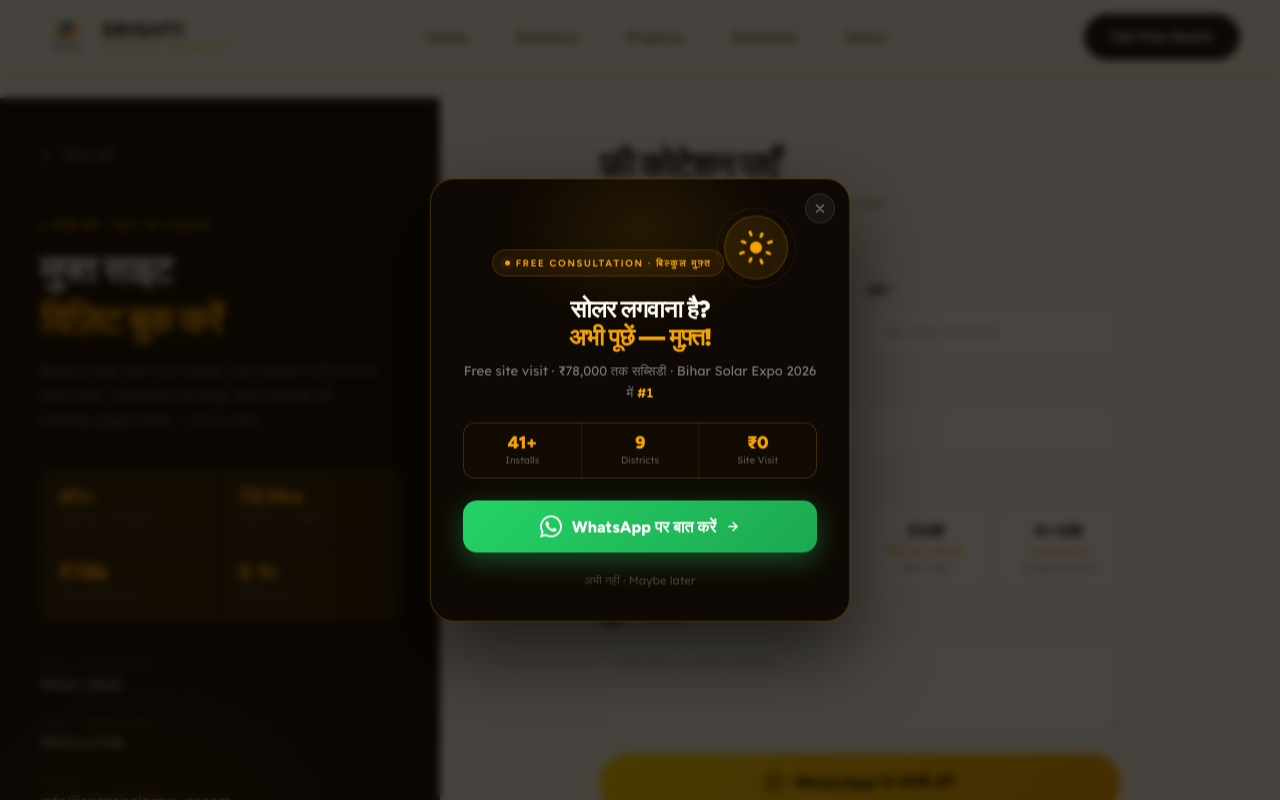
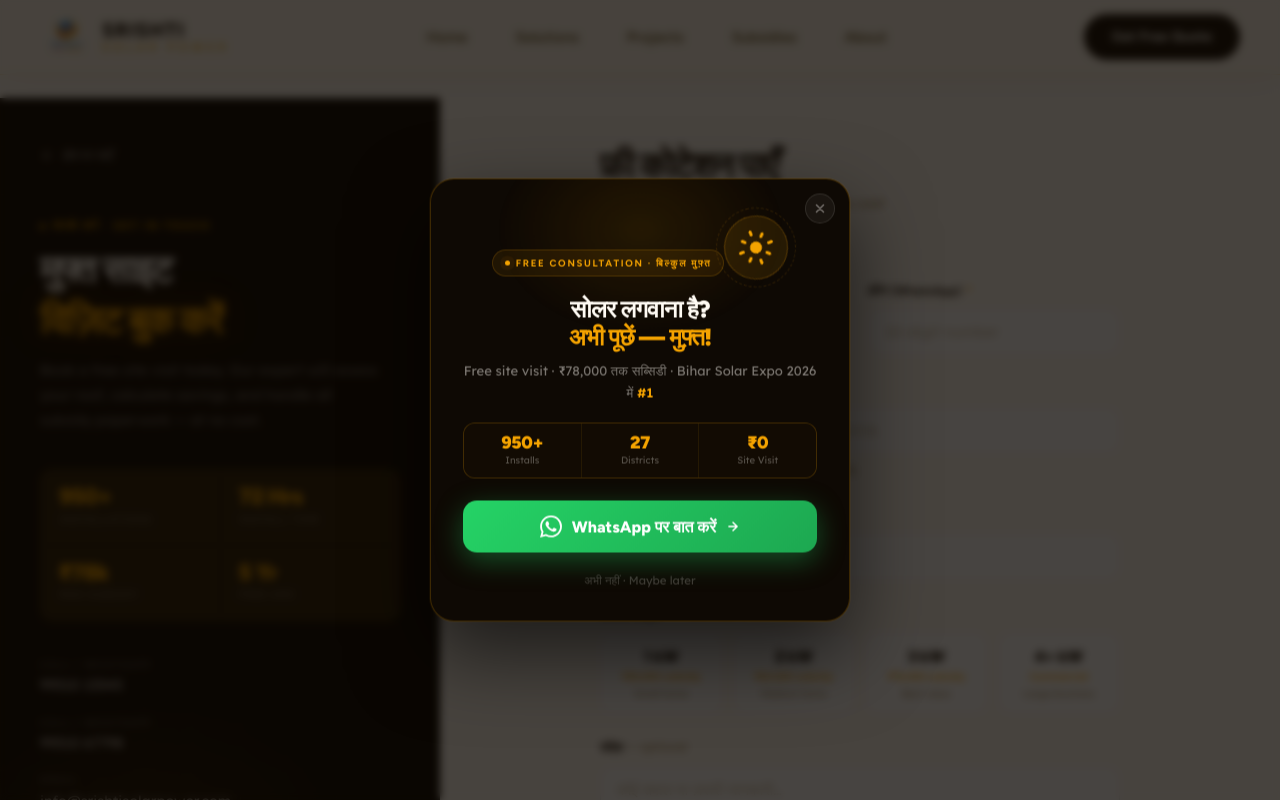
Before and after one commit to itsHellboyHere/Srishti-solar, a Next.js app: page /contact in a window 1280 px wide. Shown: the top 800 px of the page. Built offline with nearby package versions, Linux system fonts and the light colour scheme.

Commit message:
updated contact page

```diff
--- a/src/app/about/page.js
+++ b/src/app/about/page.js
@@ -82,7 +82,7 @@ const organizationSchema = {
     'Highly Honored at Solar Mela — Bihar State Power Holding Company (BSPHCL) 2026',
     'Featured in Dainik Jagran — February 26, 2026',
   ],
-  description: 'Bihar की #1 Solar Company। Founded 2024 by Dayamani। Ranked #1 in technical efficiency at Bihar Solar Expo 2026 by Energy Secretary of Bihar। 41+ rooftop solar installations across 9 districts। ₹31,98,000 PM Surya Ghar subsidy assisted।',
+  description: 'Bihar की #1 Solar Company। Founded 2024 by Dayamani। Ranked #1 in technical efficiency at Bihar Solar Expo 2026 by Energy Secretary of Bihar। 950+ rooftop solar installations across 27 districts। ₹7,41,00,000 PM Surya Ghar subsidy assisted।',
 }
 
 const teamSchema = {
--- a/src/app/api/contact/route.js
+++ b/src/app/api/contact/route.js
@@ -10,7 +10,8 @@
 export async function POST(request) {
   try {
     const body = await request.json()
-    const { name, phone, city, kw, message } = body
+    // Added consumerNumber to the destructured body
+    const { name, phone, consumerNumber, city, kw, message } = body
 
     // ── Validation ──────────────────────────────
     if (!name || !phone || !city || !kw) {
@@ -41,6 +42,7 @@ export async function POST(request) {
       ``,
       `👤 <b>Name:</b> ${name}`,
       `📱 <b>Phone:</b> ${phone}`,
+      consumerNumber ? `🧾 <b>CA Number:</b> ${consumerNumber}` : null,
       `📍 <b>City:</b> ${city}`,
       `⚡ <b>Interest:</b> ${kw} kW System`,
       `💰 <b>Subsidy:</b> ${subsidy}`,
@@ -69,16 +71,14 @@ export async function POST(request) {
     if (!telegramRes.ok) {
       const err = await telegramRes.json()
       console.error('Telegram error:', err)
-      // Don't fail the whole request — still redirect user
     }
 
     // ════════════════════════════════════════════
-    //  2. RESEND EMAIL — uncomment when ready
+    //  2. RESEND EMAIL — updated with CA Number
     // ════════════════════════════════════════════
     /*
     const resend = new Resend(process.env.RESEND_API_KEY)
 
-    // Email to YOU (lead notification)
     await resend.emails.send({
       from:    'Srishti Solar Leads <noreply@srishtisolarpower.com>',
       to:      ['info@srishtisolarpower.com'],
@@ -89,40 +89,32 @@ export async function POST(request) {
           <table style="width:100%;border-collapse:collapse">
             <tr><td style="padding:8px 0;color:#666">Name</td><td style="font-weight:700">${name}</td></tr>
             <tr><td style="padding:8px 0;color:#666">Phone</td><td style="font-weight:700">${phone}</td></tr>
+            ${consumerNumber ? `<tr><td style="padding:8px 0;color:#666">CA Number</td><td style="font-weight:700">${consumerNumber}</td></tr>` : ''}
             <tr><td style="padding:8px 0;color:#666">City</td><td style="font-weight:700">${city}</td></tr>
             <tr><td style="padding:8px 0;color:#666">Interest</td><td style="font-weight:700">${kw} kW</td></tr>
             <tr><td style="padding:8px 0;color:#666">Subsidy</td><td style="font-weight:700">${subsidy}</td></tr>
             ${message ? `<tr><td style="padding:8px 0;color:#666">Message</td><td>${message}</td></tr>` : ''}
             <tr><td style="padding:8px 0;color:#666">Time</td><td>${timestamp}</td></tr>
           </table>
-          <a href="https://wa.me/919931013345" style="display:inline-block;margin-top:24px;background:#25D366;color:#fff;padding:12px 24px;border-radius:8px;text-decoration:none;font-weight:700">
-            Reply on WhatsApp
-          </a>
         </div>
       `,
     })
-
-    // Email to USER (confirmation)
-    // Only send if user provided email — add email field to form first
-    // await resend.emails.send({
-    //   from:    'Srishti Solar Power <info@srishtisolarpower.com>',
-    //   to:      [userEmail],
-    //   subject: 'आपका अनुरोध मिल गया — Srishti Solar Power',
-    //   html: `...confirmation template...`,
-    // })
     */
 
     // ════════════════════════════════════════════
     //  3. BUILD WHATSAPP REDIRECT URL
     // ════════════════════════════════════════════
+    const caPart = consumerNumber ? `उपभोक्ता संख्या (CA): ${consumerNumber}\n` : ''
+
     const waMessage = encodeURIComponent(
       `नमस्ते! मैं ${name} बोल रहा हूँ ${city} से।\n\n` +
       `मुझे ${kw} kW सोलर सिस्टम में रुचि है।\n` +
       `सरकारी सब्सिडी ${subsidy} के बारे में जानकारी चाहिए।\n\n` +
+      caPart +
       `कृपया मुझसे संपर्क करें: ${phone}`
     )
-    // 919931013345
-    const waUrl = `https://wa.me/917004671676?text=${waMessage}`
+
+    const waUrl = `https://wa.me/919931013345?text=${waMessage}`
 
     return Response.json({
       success: true,
--- a/src/app/contact/Contact.jsx
+++ b/src/app/contact/Contact.jsx
@@ -12,7 +12,7 @@ const KW_OPTIONS = [
 ]
 
 const TRUST = [
-  { num: '41+', label: 'Installations' },
+  { num: '950+', label: 'Installations' },
   { num: '72 Hrs', label: 'Install Time'  },
   { num: '₹78k',   label: 'Max Subsidy'  },
   { num: '5 Yr',   label: 'Free AMC'     },
@@ -22,11 +22,11 @@ const CONTACTS = [
   { label: 'Call / WhatsApp', value: '99310 13345',                href: 'tel:+919931013345'              },
   { label: 'Call / WhatsApp', value: '99310 67798',                href: 'tel:+919931067798'              },
   { label: 'Email',           value: 'info@srishtisolarpower.com', href: 'mailto:info@srishtisolarpower.com' },
-{ label: 'Office', value: 'Road No-6, Corner, East Patel Nagar, Near Gandhi Murti, Patna 800023', href: null },
+  { label: 'Office', value: 'Road No-6, Corner, East Patel Nagar, Near Gandhi Murti, Patna 800023', href: null },
 ]
 
 export default function ContactForm() {
-  const [form, setForm]     = useState({ name: '', phone: '', city: '', kw: '', message: '' })
+  const [form, setForm]     = useState({ name: '', phone: '', consumerNumber: '', city: '', kw: '', message: '' })
   const [errors, setErrors] = useState({})
   const [status, setStatus] = useState('idle') // idle | loading | success | error
   const [errMsg, setErrMsg] = useState('')
@@ -112,7 +112,6 @@ export default function ContactForm() {
             calculate savings, and handle all subsidy paperwork — at no cost.
           </p>
 
-          {/* Trust stats */}
           <div className={styles.stats}>
             {TRUST.map((t, i) => (
               <div key={i} className={styles.stat}>
@@ -122,7 +121,6 @@ export default function ContactForm() {
             ))}
           </div>
 
-          {/* Contact info */}
           <div className={styles.contactList}>
             {CONTACTS.map((c, i) => (
               <div key={i} className={styles.contactItem}>
@@ -135,7 +133,6 @@ export default function ContactForm() {
             ))}
           </div>
 
-          {/* Direct WhatsApp */}
           <a href="https://wa.me/919931013345" target="_blank"
             rel="noopener noreferrer" className={styles.waBtn}>
             <svg width="18" height="18" viewBox="0 0 24 24" fill="currentColor">
@@ -191,13 +188,24 @@ export default function ContactForm() {
 
                   <div className={styles.field}>
                     <label className={styles.label}>
-                      फ़ोन <span className={styles.req}>*</span>
+                      फ़ोन (WhatsApp) <span className={styles.req}>*</span>
                     </label>
                     <input type="tel" placeholder="10-digit number"
                       value={form.phone} onChange={set('phone')} maxLength={10}
                       className={`${styles.input} ${errors.phone ? styles.inputErr : ''}`}/>
                     {errors.phone && <span className={styles.errMsg}>{errors.phone}</span>}
                   </div>
+                </div>
+
+                {/* Consumer Number / CA Number */}
+                <div className={styles.field}>
+                  <label className={styles.label}>
+                    उपभोक्ता संख्या (CA Number) <span className={styles.labelHint}> — optional</span>
+                  </label>
+                  <input type="text" placeholder="CA NUMBER - UPBHOKTA SANKHYA"
+                    value={form.consumerNumber} onChange={set('consumerNumber')}
+                    className={styles.input}/>
+                  <span className={styles.labelHint}>सब्सिडी और लोड चेक करने के लिए (बिजली बिल से देखकर भरें)</span>
                 </div>
 
                 {/* City */}
--- a/src/app/contact/page.js
+++ b/src/app/contact/page.js
@@ -5,7 +5,7 @@ const PAGE_URL = `${SITE_URL}/contact`
 
 export const metadata = {
   title: 'Contact | Free Solar Site Visit Bihar | 99310 13345',
-  description: 'Free solar site visit book करें — Patna, Gaya, Muzaffarpur, Bhagalpur, Darbhanga और Bihar के 9 जिलों में। Call/WhatsApp: 99310 13345 या 99310 67798। Office: East Patel Nagar, Patna 800023।',
+  description: 'Free solar site visit book करें — Patna, Gaya, Muzaffarpur, Bhagalpur, Darbhanga और Bihar के 27 जिलों में। Call/WhatsApp: 99310 13345 या 99310 67798। Office: East Patel Nagar, Patna 800023।',
   keywords: [
     'contact Srishti Solar Power',
     'solar installation Patna contact',
@@ -21,7 +21,7 @@ export const metadata = {
   openGraph: {
     type: 'website',
     title: 'Contact Srishti Solar Power — Free Solar Site Visit Bihar',
-    description: 'Free solar site visit book करें। Call/WhatsApp: 99310 13345। Bihar के 9 जिलों में service।',
+    description: 'Free solar site visit book करें। Call/WhatsApp: 99310 13345। Bihar के 27 जिलों में service।',
     url: PAGE_URL,
     siteName: 'Srishti Solar Power',
     locale: 'hi_IN',
--- a/src/app/layout.js
+++ b/src/app/layout.js
@@ -80,7 +80,7 @@ export const metadata = {
     url: SITE_URL,
     siteName: SITE_NAME,
     title: 'Srishti Solar Power — Bihar की #1 Solar Company',
-    description: 'Ranked #1 at Bihar Solar Expo 2026. PM Surya Ghar subsidy up to ₹78,000. Free site visit. 41+ installations across 9 districts of Bihar.',
+    description: 'Ranked #1 at Bihar Solar Expo 2026. PM Surya Ghar subsidy up to ₹78,000. Free site visit. 950+ installations across 27 districts of Bihar.',
     images: [{
       url: '/og-image.jpg',
       width: 1200,
@@ -91,7 +91,7 @@ export const metadata = {
   twitter: {
     card: 'summary_large_image',
     title: 'Srishti Solar Power — Bihar की #1 Solar Company',
-    description: 'PM Surya Ghar subsidy ₹78,000. Free site visit. 41+ installations across Bihar.',
+    description: 'PM Surya Ghar subsidy ₹78,000. Free site visit. 950+ installations across Bihar.',
     images: ['/og-image.jpg'],
   },
   manifest: '/manifest.json',
--- a/src/components/LeadModal/LeadModal.jsx
+++ b/src/components/LeadModal/LeadModal.jsx
@@ -99,8 +99,8 @@ export default function LeadModal() {
         {/* Stats row */}
         <div className={styles.stats}>
           {[
-            { num: '41+',  label: 'Installs' },
-            { num: '9',    label: 'Districts' },
+            { num: '950+',  label: 'Installs' },
+            { num: '27',    label: 'Districts' },
             { num: '₹0',   label: 'Site Visit' },
           ].map((s, i) => (
             <div key={i} className={styles.stat}>
```
